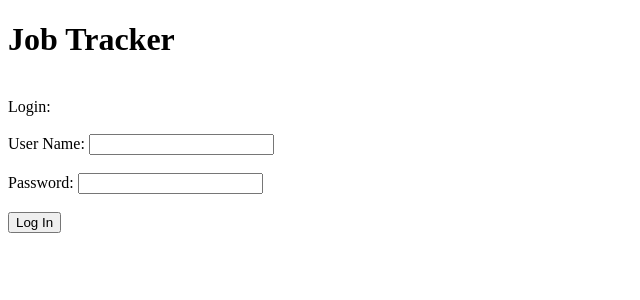
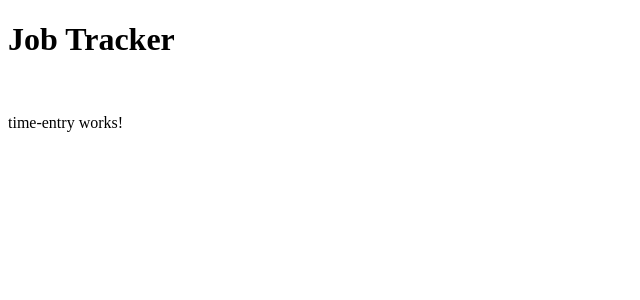
Before and after one commit to justin-n/jobtrackerui, an Angular app: page /timeentry in a window 1280 px wide. Shown: the top 300 px of the page, without its empty margins (0-640 px from the left). Built offline with nearby package versions, Linux system fonts and the light colour scheme.

Commit message:
Fixed the login button
The login button now successfully navigates the user to the timeentry
page

```diff
--- a/src/app/app.component.html
+++ b/src/app/app.component.html
@@ -1,2 +1,2 @@
 <h1>{{ header }}</h1><br />
-<app-login></app-login>
+<router-outlet></router-outlet>
--- a/src/app/login/login.component.ts
+++ b/src/app/login/login.component.ts
@@ -18,7 +18,7 @@ export class LoginComponent implements OnInit {
   password = new FormControl('');
 
   navToUrl(url: string): void {
-    this.router.navigate([url]);
+    this.router.navigateByUrl(url);
   }
 
 }
```
Also changed, not shown: src/app/app-routing.module.ts (+5 -7 lines).
